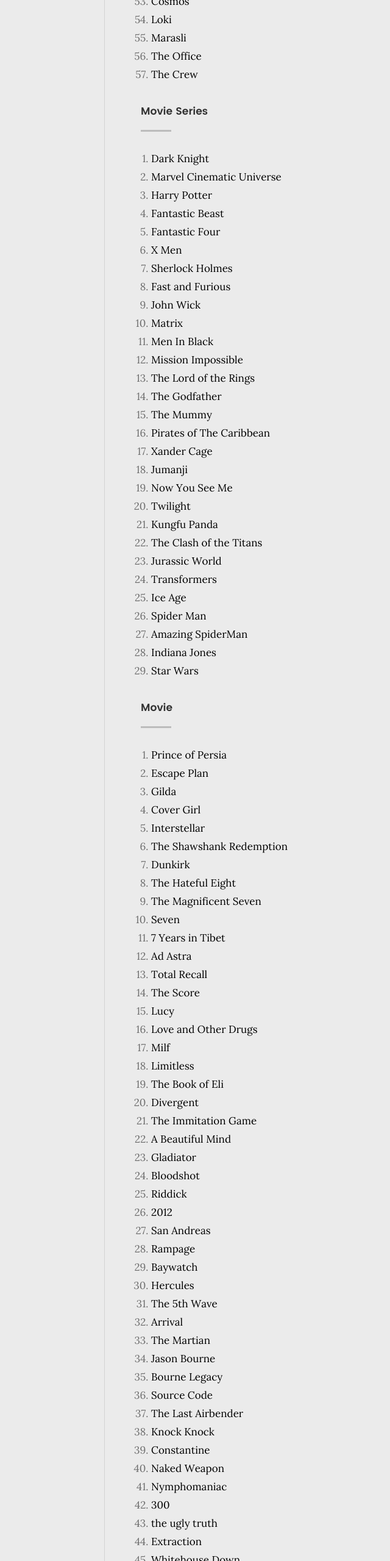
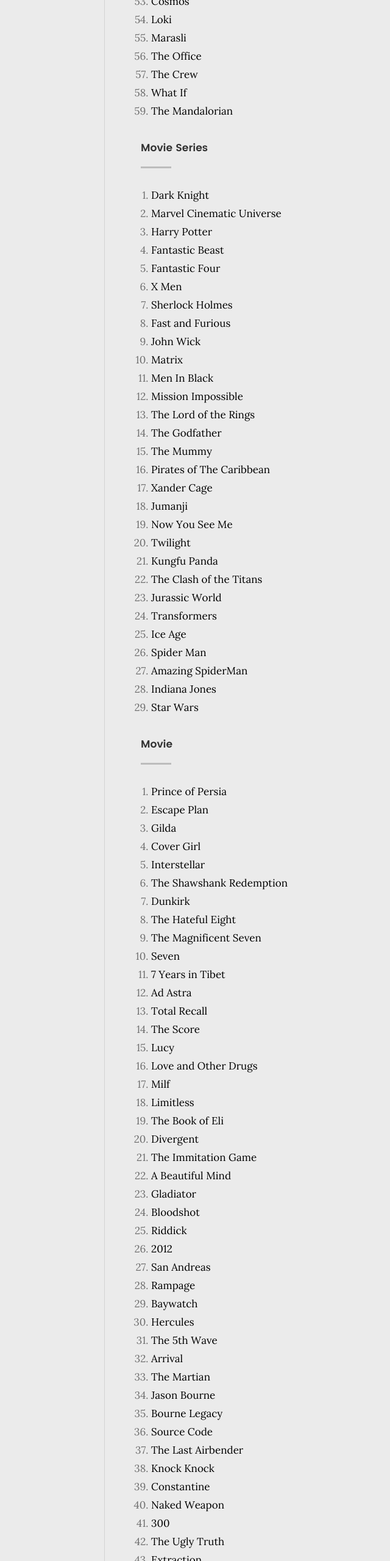
Before and after one commit to satish4linux/entertainment-box, a plain HTML site: page index.html in a window 1280 px wide. Shown: the part 2600-5160 px from the top of the page at 61% size, without its empty margins (328-968 px from the left). Drawn offline with Linux system fonts and the light colour scheme.

Commit message:
added new movies and shows watched

```diff
--- a/index.html
+++ b/index.html
@@ -155,6 +155,8 @@
 								<li>Marasli</li>
 								<li>The Office</li>
 								<li>The Crew</li>
+								<li>What If</li>
+								<li>The Mandalorian</li>
 							</ul>
 						</p>
 	   				</div>
@@ -240,9 +242,8 @@
 								<li>Knock Knock</li>
 								<li>Constantine</li>
 								<li>Naked Weapon</li>
-								<li>Nymphomaniac</li>
 								<li>300</li>
-								<li>the ugly truth</li>
+								<li>The Ugly Truth</li>
 								<li>Extraction</li>
 								<li>Whitehouse Down</li>
 								<li>Geostorm</li>
@@ -379,6 +380,8 @@
 								<li>The Boy Who Harnessed The Wind</li>
 								<li>Nightcrawler</li>
 								<li>Troy</li>
+								<li>The Lion King</li>
+								<li>Kingsman: The Secret Service</li>
 							</ul>
 						</p>
 	   				</div>
```
